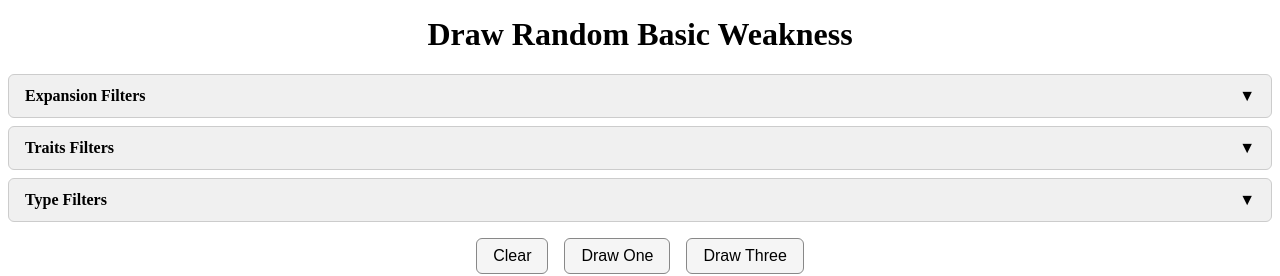
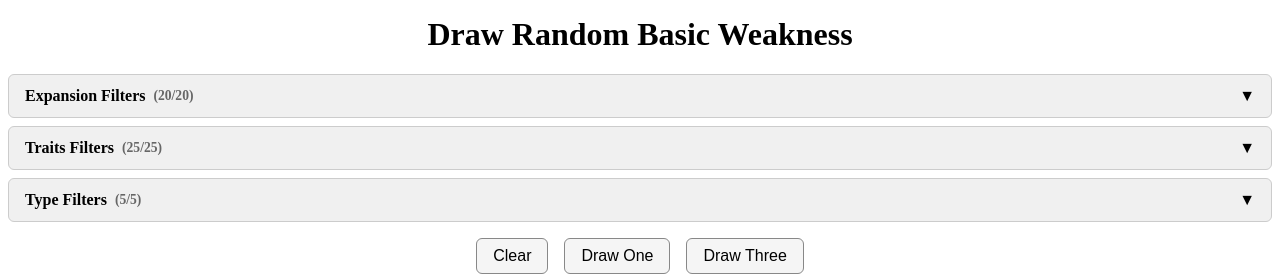
Before and after one commit to kesslerd/arkham-weakness-drawer, an Angular app: page / in a window 1280 px wide. Shown: the top 276 px of the page. Built offline with nearby package versions, Linux system fonts and the light colour scheme.

Commit message:
add indicator to show how many are selected

```diff
--- a/public/assets/packs.json
+++ b/public/assets/packs.json
@@ -6,10 +6,10 @@
   "tcu": "The Circle Undone",
   "tde": "The Dream-Eaters",
   "tic": "The Innsmouth Conspiracy",
-  "eoep": "Edge of the Earth Investigator Expansion",
-  "tskp": "The Scarlet Keys Investigator Expansion",
-  "fhvp": "The Feast of Hemlock Vale Investigator Expansion",
-  "tdcp": "The Drowned City Investigator Expansion",
+  "eoep": "Edge of the Earth",
+  "tskp": "The Scarlet Keys",
+  "fhvp": "The Feast of Hemlock Vale",
+  "tdcp": "The Drowned City",
   "rtdwl": "Return to the Dunwich Legacy",
   "rtptc": "Return to the Path to Carcosa",
   "rttfa": "Return to the Forgotten Age",
--- a/scripts/arkhamdb-downloader.js
+++ b/scripts/arkhamdb-downloader.js
@@ -33,7 +33,8 @@ async function run() {
     const packsMap = {};
     for (const card of basicWeaknesses) {
         if (card.pack_name && card.pack_code && !packsMap[card.pack_code]) {
-            packsMap[card.pack_code] = card.pack_name;
+            const cleanName = card.pack_name.replace(/ Investigator Expansion$/, '');
+            packsMap[card.pack_code] = cleanName;
         }
     }
 
--- a/src/app/selector.component/selector.component.html
+++ b/src/app/selector.component/selector.component.html
@@ -1,5 +1,6 @@
 <div class="collapsible-header" (click)="toggleFilters()">
     <span class="title">{{ title }} Filters</span>
+    <span class="selectedIndicator">({{selected.size}}/{{options.length}})</span>
     <span class="arrow" [class.open]="showFilter">▼</span>
 </div>
 
--- a/src/app/selector.component/selector.component.scss
+++ b/src/app/selector.component/selector.component.scss
@@ -11,43 +11,50 @@
     border-radius: 6px;
     transition: background-color 0.3s ease;
     margin-bottom: 0.5rem;
-}
 
-.collapsible-header:hover {
+    &:hover {
         background-color: #e6e6e6;
     }
 
-.collapsible-header .title {
-    flex: 1;
+    .title {
+        flex: none;
+        margin-right: 0.5rem;
     }
 
-.collapsible-header .arrow {
+    .selectedIndicator {
+        font-size: 0.85rem;
+        color: #666;
+        margin-right: auto;
+        white-space: nowrap;
+    }
+
+    .arrow {
         display: inline-block;
         transition: transform 0.3s ease;
-}
 
-.collapsible-header .arrow.open {
+        &.open {
             transform: rotate(180deg);
         }
-
+    }
+}
 
 .toolbar {
     display: flex;
     justify-content: flex-start;
     padding: 0.5rem 1rem;
-}
 
-.toolbar button {
+    button {
         padding: 0.4rem 0.8rem;
         font-size: 0.95rem;
         border: 1px solid #888;
         border-radius: 6px;
         background-color: #f2f2f2;
         cursor: pointer;
+
+        &:hover {
+            background-color: #e0e0e0;
         }
-
-.toolbar button:hover {
-    background-color: #e0e0e0;
+    }
 }
 
 .selector-container {
@@ -55,7 +62,6 @@
     grid-template-columns: repeat(auto-fill, minmax(250px, 1fr));
     gap: 0.75rem;
     padding: 1rem;
-}
 
     .selector-checkbox {
         display: grid;
@@ -69,8 +75,9 @@
         transition: background-color 0.2s ease;
         box-sizing: border-box;
         text-align: left;
-}
 
-.selector-checkbox:hover {
+        &:hover {
             background-color: #eef;
         }
+    }
+}
```
Lines whose indentation alone changed are shown as unchanged.
